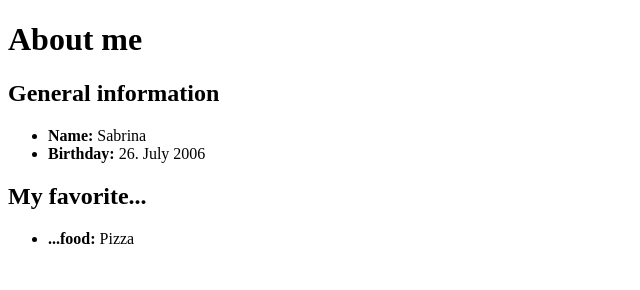
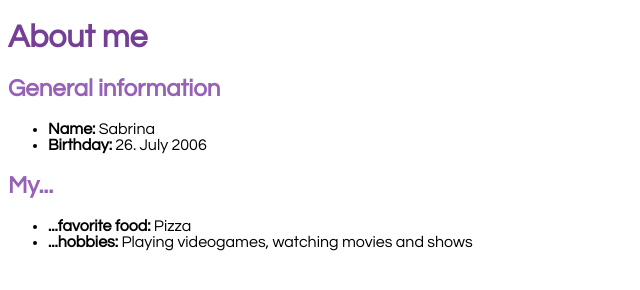
Before and after one commit to sabrina-feurstein/sabrina-feurstein.github.io, a plain HTML site: page index.html in a window 1280 px wide. Shown: the whole page, without its empty margins (0-640 px from the left). Drawn offline with Linux system fonts and the light colour scheme.

Commit message:
Update index.html

```diff
--- a/index.html
+++ b/index.html
@@ -2,6 +2,18 @@
 <html>
 <head>
   <title>About me</title>
+  <style>
+  body {
+
+    font-family: "Century Gothic";
+  }
+  h1 {
+    color: rgb(116,63,148)
+  }
+  h2 {
+    color: rgb(150,97,182)
+  }
+  </style>
   </head>
   <body>
     <h1>About me</h1>
@@ -12,10 +24,11 @@
     </ul>
 
 
-    <h2>My favorite...</h2>
+    <h2>My... </h2>
     <ul>
-      <li><strong>...food:</strong> Pizza</li>
-      <img scr=
+      <li><strong>...favorite food:</strong> Pizza</li>
+      <li><strong>...hobbies:</strong> Playing videogames, watching movies and shows</li>
+
 
 
 
```
